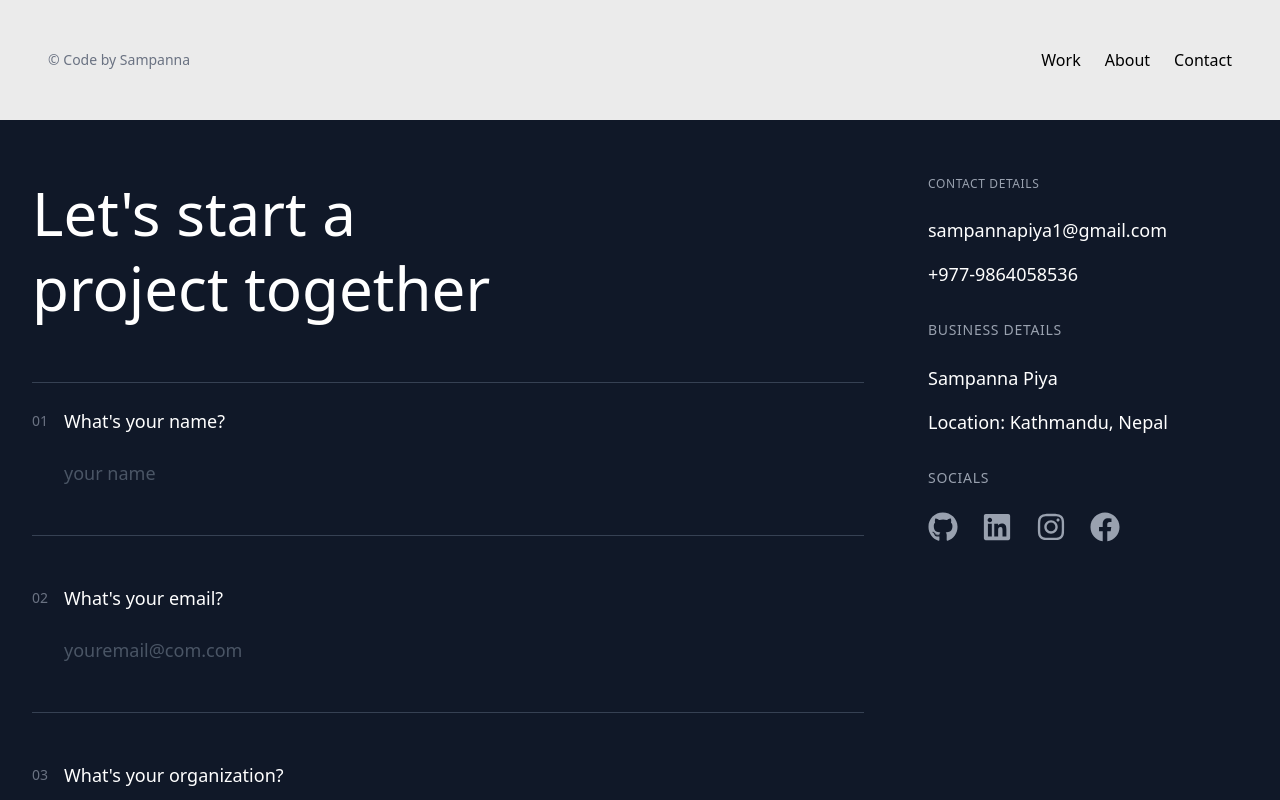
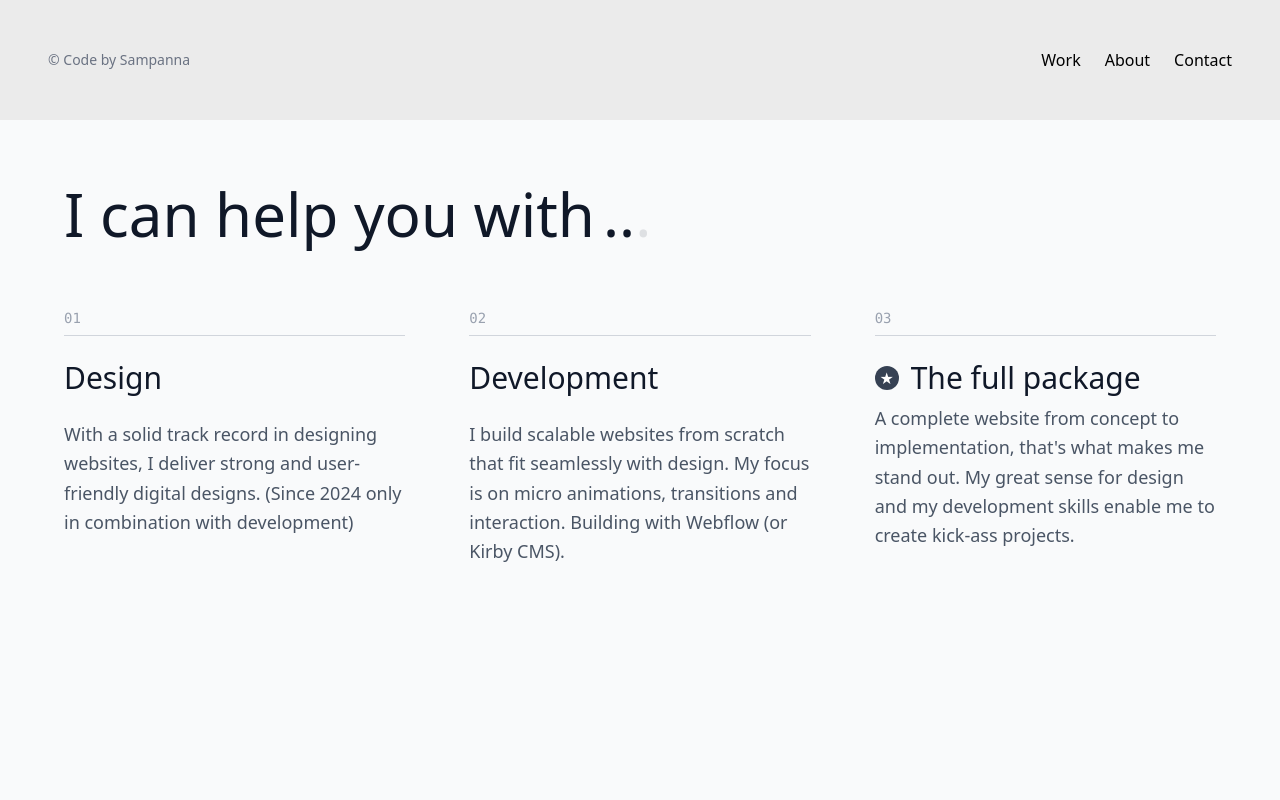
Before and after one commit to sampanna17/portfolio, a React (Vite) app: page /about in a window 1280 px wide. Shown: the top 800 px of the page. Built offline with nearby package versions, Linux system fonts and the light colour scheme.

Commit message:
About page

```diff
--- a/src/App.jsx
+++ b/src/App.jsx
@@ -3,7 +3,7 @@ import { AnimatePresence } from "framer-motion";
 import Header from "./components/resuable/header";
 import ContactPage from './pages/contact';
 import { Portfolio } from './pages/home';
-import AboutPage from './pages/contact';
+import AboutPage from './pages/about';
 import Footer from "./components/resuable/footer";
 
 function App() {
--- a/src/index.css
+++ b/src/index.css
@@ -8,12 +8,16 @@
   }
 }
 
-html {
-  scroll-behavior: smooth;
+/* Hide scrollbars globally but allow scrolling */
+html, body {
+  overflow: auto;
+  scrollbar-width: none;       /* Firefox */
+  -ms-overflow-style: none;    /* IE and Edge */
 }
 
-body {
-  overscroll-behavior: none;
+html::-webkit-scrollbar,
+body::-webkit-scrollbar {
+  display: none;               /* Chrome, Safari, Opera */
 }
 
 /* Reset autofill styles completely */
@@ -30,7 +34,7 @@ select:-webkit-autofill:hover,
 select:-webkit-autofill:focus,
 select:-webkit-autofill:active {
   -webkit-box-shadow: 0 0 0px 1000px transparent inset !important;
-  -webkit-text-fill-color: currentColor !important; /* Uses element's current text color */
-  caret-color: currentColor !important; /* Maintains cursor color */
-  transition: all 9999s ease-in-out 0s !important; /* Prevents any background flash */
+  -webkit-text-fill-color: currentColor !important;
+  caret-color: currentColor !important;
+  transition: all 9999s ease-in-out 0s !important;
 }
--- /dev/null
+++ b/src/pages/about.jsx
@@ -0,0 +1,116 @@
+import { motion as Motion, AnimatePresence } from 'framer-motion';
+import { useState, useEffect } from 'react';
+
+// Animation variants
+const containerVariants = {
+  hidden: {},
+  show: {
+    transition: {
+      staggerChildren: 0.2,
+      delayChildren: 0.4,
+    },
+  },
+};
+
+const itemVariants = {
+  hidden: { opacity: 0, y: 30 },
+  show: { opacity: 1, y: 0, transition: { duration: 0.5, ease: 'easeOut' } },
+};
+
+const AboutPage = () => {
+  const [dots, setDots] = useState(0);
+
+  useEffect(() => {
+    const interval = setInterval(() => {
+      setDots((prev) => (prev < 3 ? prev + 1 : 0));
+    }, 500);
+    return () => clearInterval(interval);
+  }, []);
+
+  return (
+    <main className="min-h-screen bg-gray-50">
+      <section className="min-h-[50vh] flex items-center justify-center px-6 py-16">
+        <Motion.div
+          className="max-w-6xl w-full"
+          initial="hidden"
+          animate="show"
+          variants={containerVariants}
+        >
+          {/* Animated heading */}
+          <Motion.h1
+            className="text-4xl md:text-5xl lg:text-6xl font-light text-gray-900 mb-16 max-w-4xl flex items-center"
+            variants={itemVariants}
+          >
+            I can help you with
+            <div className="flex ml-2 h-6 items-center">
+              <AnimatePresence>
+                {[...Array(dots)].map((_, i) => (
+                  <Motion.span
+                    key={i}
+                    initial={{ opacity: 0 }}
+                    animate={{ opacity: 1 }}
+                    exit={{ opacity: 0 }}
+                    transition={{ duration: 0.3, delay: i * 0.1 }}
+                    className="text-gray-900"
+                  >
+                    .
+                  </Motion.span>
+                ))}
+              </AnimatePresence>
+            </div>
+          </Motion.h1>
+
+          {/* Services grid with animated cards */}
+          <div className="grid grid-cols-1 md:grid-cols-3 gap-12 lg:gap-16">
+            {/* Service 01 */}
+            <Motion.div className="space-y-6" variants={itemVariants}>
+              <div className="relative text-sm text-gray-400 font-mono pb-2">
+                01
+                <div className="absolute bottom-0 left-0 w-full h-[1.5px] bg-gray-300"></div>
+              </div>
+              <h2 className="text-2xl lg:text-3xl font-medium text-gray-900">Design</h2>
+              <p className="text-gray-600 leading-relaxed text-base lg:text-lg">
+                With a solid track record in designing websites, I deliver strong and user-friendly digital designs. (Since 2024 only in combination with development)
+              </p>
+            </Motion.div>
+
+            {/* Service 02 */}
+            <Motion.div className="space-y-6" variants={itemVariants}>
+              <div className="relative text-sm text-gray-400 font-mono pb-2">
+                02
+                <div className="absolute bottom-0 left-0 w-full h-[1.5px] bg-gray-300"></div>
+              </div>
+              <h2 className="text-2xl lg:text-3xl font-medium text-gray-900">Development</h2>
+              <p className="text-gray-600 leading-relaxed text-base lg:text-lg">
+                I build scalable websites from scratch that fit seamlessly with design. My focus is on micro animations, transitions and interaction. Building with Webflow (or Kirby CMS).
+              </p>
+            </Motion.div>
+
+            {/* Service 03 */}
+            <Motion.div className="space-y-6" variants={itemVariants}>
+              <div className="relative text-sm text-gray-400 font-mono pb-2">
+                03
+                <div className="absolute bottom-0 left-0 w-full h-[1.5px] bg-gray-300"></div>
+              </div>
+              <div className="flex items-center gap-3 mb-2">
+                <Motion.div
+                  className="w-6 h-6 bg-gray-700 text-white flex items-center justify-center rounded-full"
+                  whileHover={{ scale: 1.2, rotate: 10 }}
+                  transition={{ type: 'spring', stiffness: 300 }}
+                >
+                  ★
+                </Motion.div>
+                <h2 className="text-2xl lg:text-3xl font-medium text-gray-900">The full package</h2>
+              </div>
+              <p className="text-gray-600 leading-relaxed text-base lg:text-lg">
+                A complete website from concept to implementation, that's what makes me stand out. My great sense for design and my development skills enable me to create kick-ass projects.
+              </p>
+            </Motion.div>
+          </div>
+        </Motion.div>
+      </section>
+    </main>
+  );
+};
+
+export default AboutPage;
```
Also changed, not shown: src/pages/home.jsx (line endings or trailing spaces).
